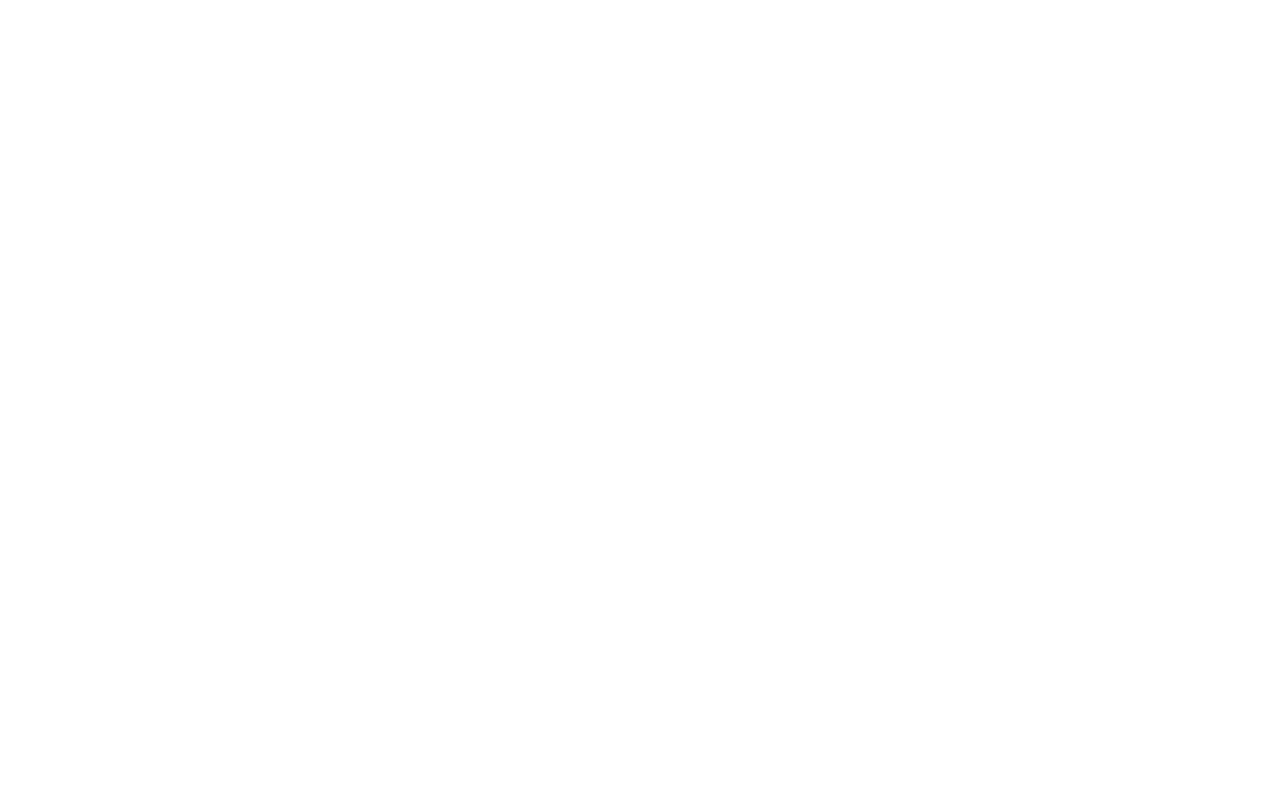
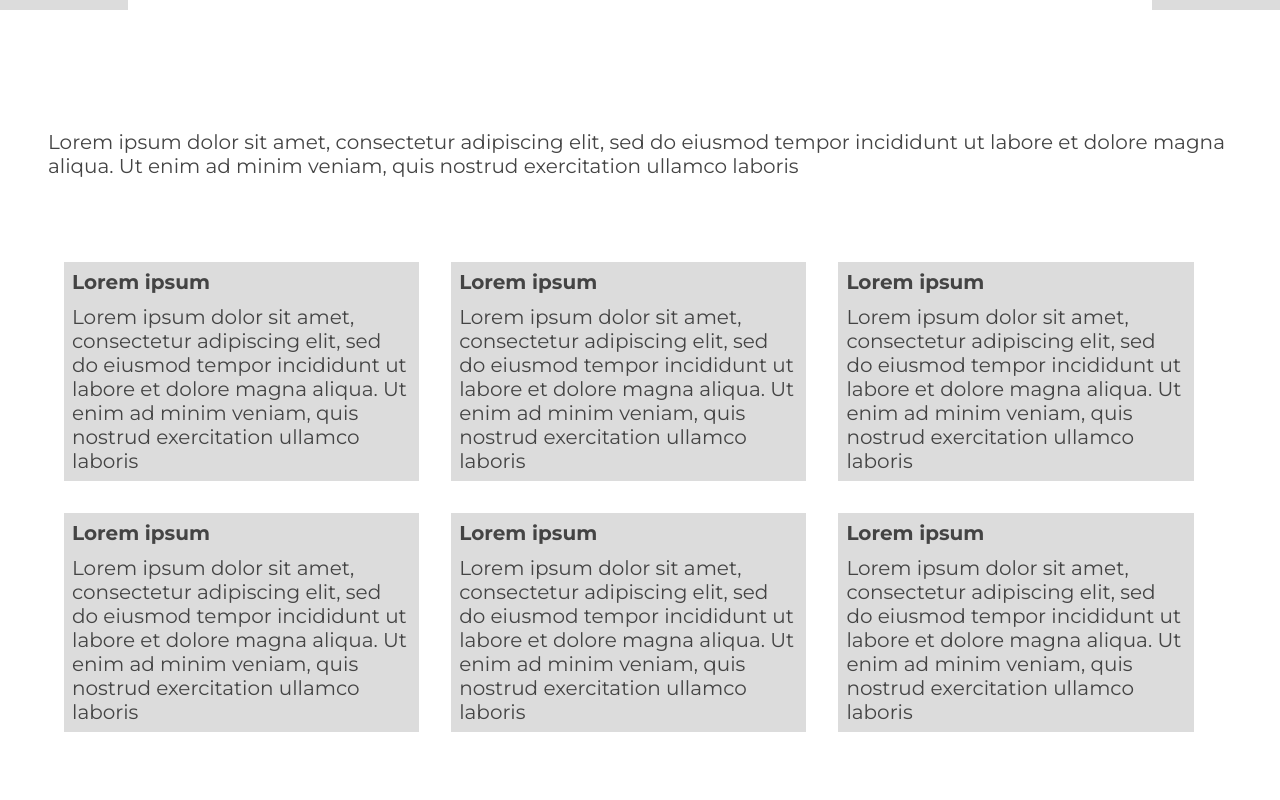
Before and after one commit to n1c01a5/recover-website, a Next.js app: page /blog in a window 1280 px wide. Shown: the part 540-1340 px from the top of the page. Before the commit the page ends 800 px from the top, so only its background shows below. Built offline with nearby package versions, Linux system fonts and the light colour scheme.

Commit message:
created blog page and added styles

```diff
--- a/pages/blog.js
+++ b/pages/blog.js
@@ -1,3 +1,73 @@
+import Head from "next/head";
+import Layout from "../components/layout";
+
 export default function Blog() {
-    return (<>Blog</>)
+  return (
+    <Layout>
+      <Head>
+        <title>Recover.ws - Loser Box to protect your item from loss</title>
+        <link rel="icon" href="/favicon.ico" />
+      </Head>
+      <div className="main-container">
+        <section className="hero">
+          <section className="hero-overlay"></section>
+        </section>
+        <p className="content-text">
+          Lorem ipsum dolor sit amet, consectetur adipiscing elit, sed do
+          eiusmod tempor incididunt ut labore et dolore magna aliqua. Ut enim ad
+          minim veniam, quis nostrud exercitation ullamco laboris
+        </p>
+        <section className="blogs">
+          <div class="blog">
+            <h4>Lorem ipsum</h4>
+            <p>
+              Lorem ipsum dolor sit amet, consectetur adipiscing elit, sed do
+              eiusmod tempor incididunt ut labore et dolore magna aliqua. Ut
+              enim ad minim veniam, quis nostrud exercitation ullamco laboris
+            </p>
+          </div>
+          <div class="blog">
+            <h4>Lorem ipsum</h4>
+            <p>
+              Lorem ipsum dolor sit amet, consectetur adipiscing elit, sed do
+              eiusmod tempor incididunt ut labore et dolore magna aliqua. Ut
+              enim ad minim veniam, quis nostrud exercitation ullamco laboris
+            </p>
+          </div>
+          <div class="blog">
+            <h4>Lorem ipsum</h4>
+            <p>
+              Lorem ipsum dolor sit amet, consectetur adipiscing elit, sed do
+              eiusmod tempor incididunt ut labore et dolore magna aliqua. Ut
+              enim ad minim veniam, quis nostrud exercitation ullamco laboris
+            </p>
+          </div>
+          <div class="blog">
+            <h4>Lorem ipsum</h4>
+            <p>
+              Lorem ipsum dolor sit amet, consectetur adipiscing elit, sed do
+              eiusmod tempor incididunt ut labore et dolore magna aliqua. Ut
+              enim ad minim veniam, quis nostrud exercitation ullamco laboris
+            </p>
+          </div>
+          <div class="blog">
+            <h4>Lorem ipsum</h4>
+            <p>
+              Lorem ipsum dolor sit amet, consectetur adipiscing elit, sed do
+              eiusmod tempor incididunt ut labore et dolore magna aliqua. Ut
+              enim ad minim veniam, quis nostrud exercitation ullamco laboris
+            </p>
+          </div>
+          <div class="blog">
+            <h4>Lorem ipsum</h4>
+            <p>
+              Lorem ipsum dolor sit amet, consectetur adipiscing elit, sed do
+              eiusmod tempor incididunt ut labore et dolore magna aliqua. Ut
+              enim ad minim veniam, quis nostrud exercitation ullamco laboris
+            </p>
+          </div>
+        </section>
+      </div>
+    </Layout>
+  );
 }
--- a/styles.css
+++ b/styles.css
@@ -1,12 +1,68 @@
-@media screen and (min-width: 769px) {
-  .mobile-layout {
-    display: none;
+/* Blog */
+
+.main-container {
+  width: 100%;
+}
+
+.hero {
+  height: 400px;
+  background: #dcdcdc;
+}
+
+.hero-overlay {
+  width: 80%;
+  height: 150px;
+  margin: 0 auto;
+  position: relative;
+  top: 340px;
+  background-color: #fff;
+}
+
+.content-text {
+  margin-top: 120px;
+  padding: 0 3rem;
+}
+
+.blogs {
+  display: flex;
+  flex-wrap: wrap;
+  margin-top: 20px;
+  padding: 3rem;
+}
+
+.blog {
+  background-color: #dcdcdc;
+  padding: 0.5rem;
+  margin: 1rem auto;
+}
+
+.blog h4 {
+  margin-bottom: 0.7rem;
+}
+
+/* Blog - media queries */
+
+@media (min-width: 480) and (max-width: 767px) {
+  .blog {
+    width: 80%;
   }
 }
 
-@media screen and (max-width: 768px) {
-  .desktop-layout {
-    display: none;
+@media screen and (min-width: 768px) {
+  body {
+    font-size: 20px;
+  }
+
+  .blog {
+    margin: 1rem auto;
+    width: 45%;
+  }
+}
+
+@media screen and (min-width: 1025px) {
+  .blog {
+    width: 30%;
+    margin: 1rem;
   }
 }
 
@@ -48,3 +104,17 @@
     text-align: center;
   }
 }
+
+/* global */
+
+@media screen and (min-width: 769px) {
+  .mobile-layout {
+    display: none;
+  }
+}
+
+@media screen and (max-width: 768px) {
+  .desktop-layout {
+    display: none;
+  }
+}
```
